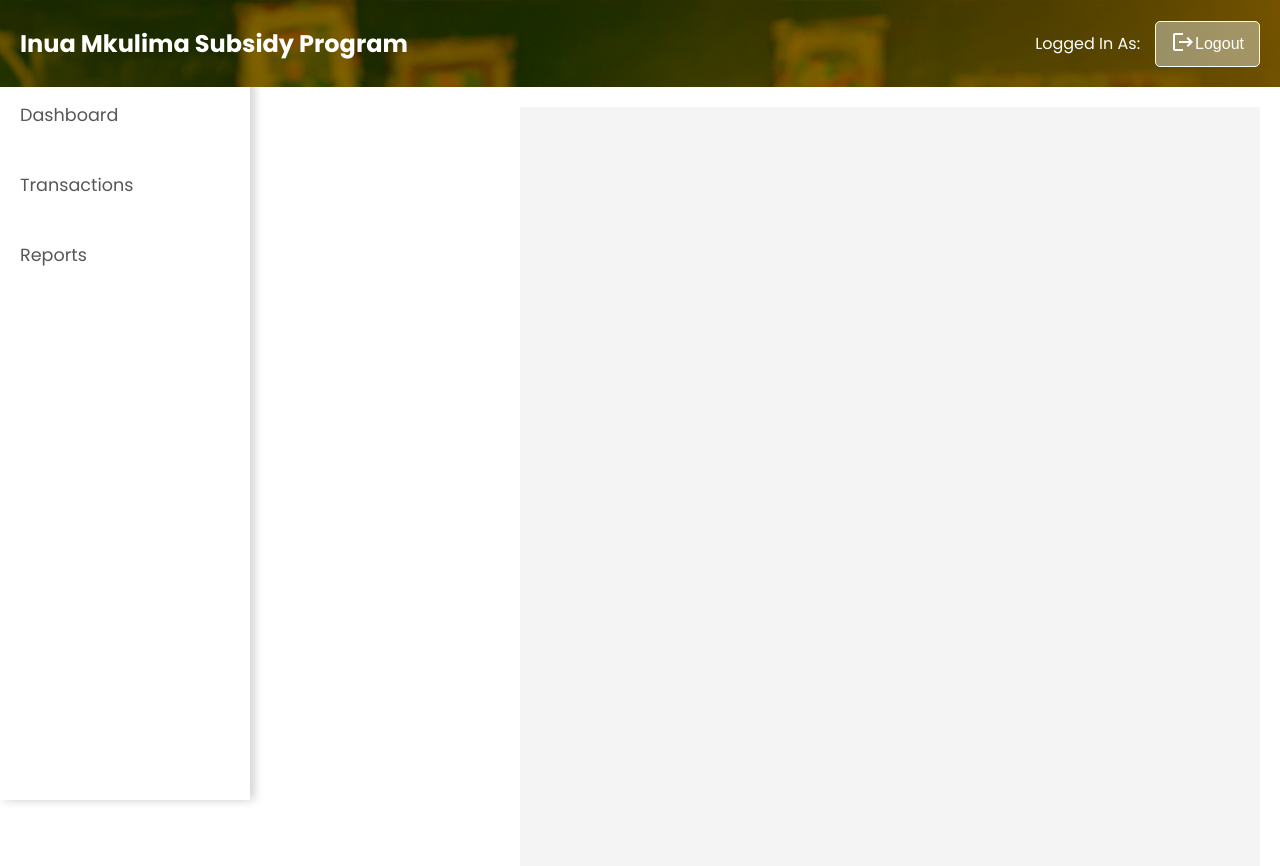
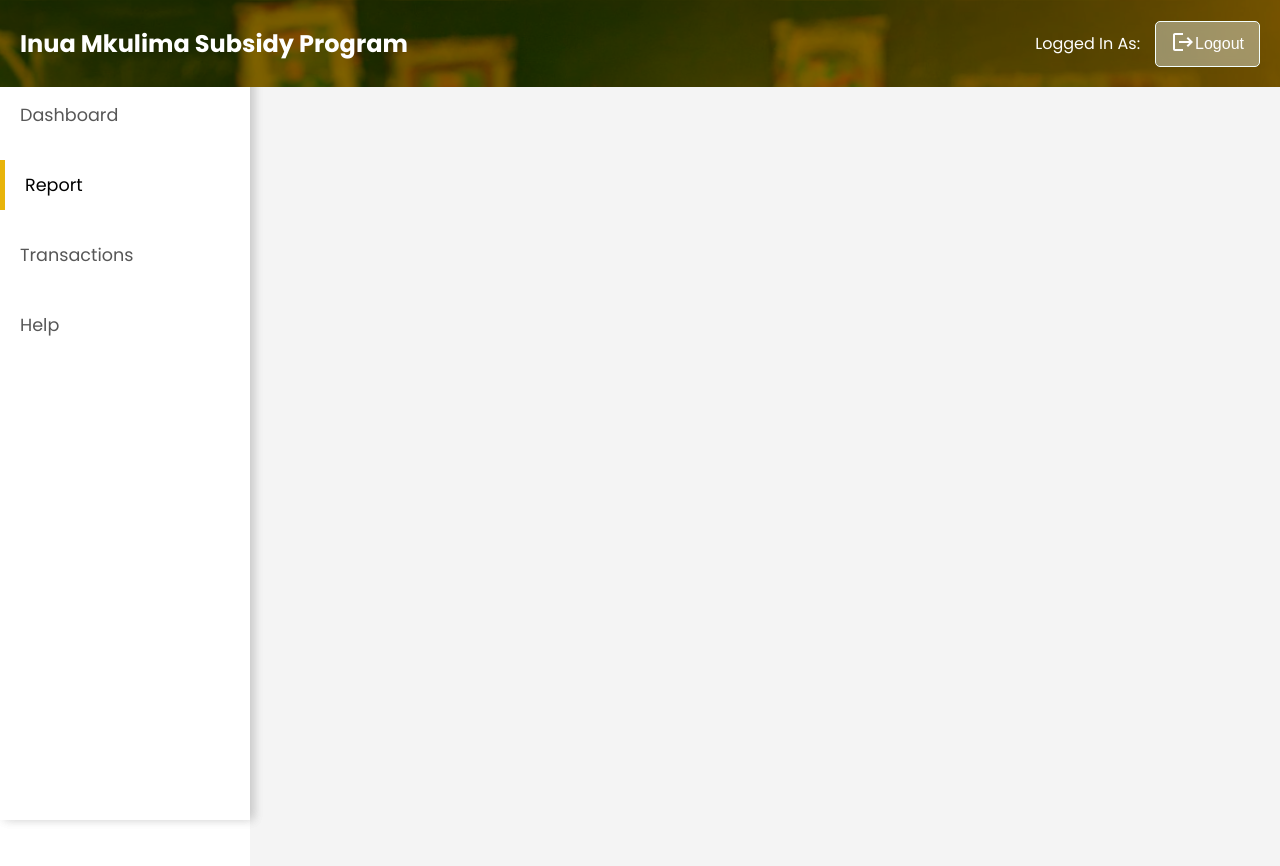
Before and after one commit to Ivandamien/mkulima, a React (Create React App) app: page /dashboard/reports/reports in a window 1280 px wide. Shown: the top 866 px of the page. Built offline with nearby package versions, Linux system fonts and the light colour scheme.

Commit message:
Finishing the sidebar

```diff
--- /dev/null
+++ b/src/components/DashboardDetail.js
@@ -0,0 +1,13 @@
+// In DashboardDetail.js
+import React from "react";
+
+const DashboardDetail = () => {
+  return (
+    <div>
+      <h2>Welcome to your Dashboard!</h2>
+      {/* Add any dashboard-specific details you need */}
+    </div>
+  );
+};
+
+export default DashboardDetail;
--- a/src/components/Sidebar.js
+++ b/src/components/Sidebar.js
@@ -1,23 +1,45 @@
 import React from "react";
 import { MdLogout } from "react-icons/md";
-// Sidebar styles
+import { NavLink } from "react-router-dom"; // Use NavLink for active link styling
 
 const Sidebar = ({ isOpen, toggleSidebar, username }) => {
   return (
     <aside className={`sidebar ${isOpen ? "open" : ""}`}>
       <nav>
         <ul>
+          {/* Only highlight the Dashboard link when exactly on /dashboard */}
           <li>
-            <a href="/dashboard">Dashboard</a>
+            <NavLink
+              to="/dashboard"
+              end // Ensure it matches exactly
+              className={({ isActive }) => (isActive ? "active" : "")}
+            >
+              Dashboard
+            </NavLink>
           </li>
           <li>
-            <a href="/profile">Profile</a>
+            <NavLink
+              to="/dashboard/reports"
+              className={({ isActive }) => (isActive ? "active" : "")}
+            >
+              Report
+            </NavLink>
           </li>
           <li>
-            <a href="/settings">Settings</a>
+            <NavLink
+              to="/dashboard/transactions"
+              className={({ isActive }) => (isActive ? "active" : "")}
+            >
+              Transactions
+            </NavLink>
           </li>
           <li>
-            <a href="/help">Help</a>
+            <NavLink
+              to="/help"
+              className={({ isActive }) => (isActive ? "active" : "")}
+            >
+              Help
+            </NavLink>
           </li>
         </ul>
       </nav>
--- a/src/pages/Dashboard.css
+++ b/src/pages/Dashboard.css
@@ -5,6 +5,54 @@
   display: flex;
   flex-direction: column;
   height: 100vh; /* Ensures the layout takes full viewport height */
+}
+/* Main Content Styles */
+.dashboard-content {
+  margin-left: 250px; /* Make space for the sidebar */
+  padding: 20px;
+  background-color: #f4f4f4; /* Light background color */
+  min-height: 100vh; /* Ensure content fills the entire viewport height */
+  transition: margin-left 0.3s ease; /* Smooth transition for sidebar toggle */
+  overflow-y: auto; /* Enable scrolling if content overflows */
+  box-sizing: border-box; /* Ensure padding does not affect width */
+}
+
+/* If sidebar is open (for small screens), adjust the content margin */
+.dashboard-content.sidebar-open {
+  margin-left: 0; /* Remove margin when sidebar is open (on small screens) */
+}
+
+/* Styling for content inside the dashboard */
+.dashboard-content h2 {
+  font-size: 24px;
+  font-weight: 600;
+  margin-bottom: 20px;
+  color: #333;
+}
+
+.dashboard-content p {
+  font-size: 16px;
+  line-height: 1.5;
+  color: #555;
+}
+
+.dashboard-content .active {
+  background-color: #e8b40a;
+  color: #fff;
+}
+
+/* Ensure content does not overflow the page */
+.content-wrapper {
+  max-width: 100%;
+  overflow: auto;
+  box-sizing: border-box;
+}
+
+/* Responsive styles for small screens */
+@media (max-width: 768px) {
+  .dashboard-content {
+    margin-left: 0; /* No margin for sidebar on small screens */
+  }
 }
 
 .header-right {
@@ -24,7 +72,7 @@
 }
 
 /* Sidebar */
-.sidebar {
+/* .sidebar {
   width: 250px;
   background-color: #f4f4f4;
   padding-top: 20px;
@@ -49,9 +97,15 @@
 
 .sidebar nav ul li a:hover {
   background-color: #ddd;
-}
+} */
 
 /* Content Area */
+.main-content {
+  display: flex;
+  flex: 1;
+  margin-left: 250px; /* Adjust the content area when the sidebar is open */
+  transition: margin-left 0.3s ease;
+}
 .content {
   flex: 1;
   padding: 20px;
--- a/src/pages/Dashboard.js
+++ b/src/pages/Dashboard.js
@@ -1,61 +1,48 @@
 import React, { useState } from "react";
-import { Routes, Route, Link } from "react-router-dom";
+import { Routes, Route } from "react-router-dom";
 import Header from "../components/Header";
+import Sidebar from "../components/Sidebar"; // Ensure Sidebar is imported
 import "./Dashboard.css";
 import "./Sidebar.css"; // Sidebar specific styles
 
 // Import your pages (components)
 import Transactions from "./Transactions";
 import Reports from "./Report";
+import DashboardDetail from "../components/DashboardDetail";
 
 const Dashboard = () => {
+  const username = localStorage.getItem("username");
+
+  // Set state for sidebar visibility
   const [isSidebarOpen, setIsSidebarOpen] = useState(false);
-
-  // Toggle Sidebar
-  const toggleSidebar = () => {
-    setIsSidebarOpen(!isSidebarOpen);
-  };
 
   return (
     <div className="dashboard-container">
-      {/* Header */}
-      <Header toggleSidebar={toggleSidebar} isSidebarOpen={isSidebarOpen} />
+      {/* Header with sidebar toggle */}
+      <Header
+        username={username}
+        isSidebarOpen={isSidebarOpen}
+        setIsSidebarOpen={setIsSidebarOpen}
+      />
 
-      <div className="main-content">
-        {/* Sidebar */}
-        <aside className={`sidebar ${isSidebarOpen ? "open" : ""}`}>
-          <nav>
-            <ul>
-              <li>
-                <Link to="/dashboard" onClick={() => setIsSidebarOpen(false)}>
-                  Dashboard
-                </Link>
-              </li>
-              <li>
-                <Link
-                  to="/transactions"
-                  onClick={() => setIsSidebarOpen(false)}
-                >
-                  Transactions
-                </Link>
-              </li>
-              <li>
-                <Link to="/reports" onClick={() => setIsSidebarOpen(false)}>
-                  Reports
-                </Link>
-              </li>
-            </ul>
-          </nav>
-        </aside>
+      {/* Sidebar */}
+      <Sidebar
+        isOpen={isSidebarOpen}
+        toggleSidebar={() => setIsSidebarOpen(!isSidebarOpen)} // Toggle sidebar visibility
+        username={username}
+      />
 
-        {/* Main Content */}
-        <main className="content">
-          <Routes>
-            <Route index element={<h2>Welcome to the Dashboard</h2>} />
-            <Route path="transactions" element={<Transactions />} />
-            <Route path="reports" element={<Reports />} />
-          </Routes>
-        </main>
+      <div
+        className={`dashboard-content ${isSidebarOpen ? "sidebar-open" : ""}`}
+      >
+        {/* Define routes and render content dynamically */}
+        <Routes>
+          {/* Default Dashboard route */}
+          <Route index element={<DashboardDetail />} />{" "}
+          {/* Render dashboard content by default */}
+          <Route path="transactions" element={<Transactions />} />
+          <Route path="reports" element={<Reports />} />
+        </Routes>
       </div>
     </div>
   );
--- a/src/pages/Sidebar.css
+++ b/src/pages/Sidebar.css
@@ -46,7 +46,8 @@
   transition: background-color 0.3s;
 }
 
-.sidebar nav ul li a:hover {
+.sidebar nav ul li a:hover,
+.sidebar nav ul li a.active {
   color: #000;
   border-left: 5px solid #e8b40a;
   background: white;
@@ -57,6 +58,7 @@
   padding: 20px;
   background-color: #444;
   margin-top: auto; /* Push footer to the bottom */
+  display: none;
 }
 
 .sidebar-footer p {
@@ -182,7 +184,7 @@
     margin-left: 0; /* Remove sidebar space on small screens */
   }
   .sidebar nav ul {
-    margin-top: 40px;
+    margin-top: 100px;
   }
   /* Adjust sidebar footer for mobile */
   .sidebar-footer {
```
Also changed, not shown: src/App.js (+9 -4 lines).
